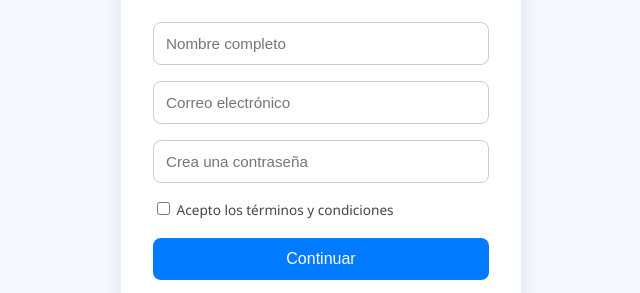
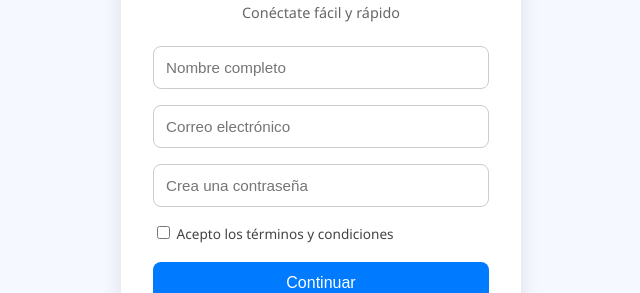
Before and after one commit to LidiaMargarita/pagina-wifi-final, a plain HTML site: page index.html in a window 1280 px wide. Shown: the part 234-527 px from the top of the page, without its empty margins (319-959 px from the left). Drawn offline with Linux system fonts and the light colour scheme.

Commit message:
Update diseño.css

```diff
--- a/diseño.css
+++ b/diseño.css
@@ -15,7 +15,7 @@ body {
 .form-wrapper {
   width: 100%;
   padding: 1rem;
-  margin-top: -6.0rem;
+  margin-top: -3.0rem;
 }
 
 .form-card {
```
